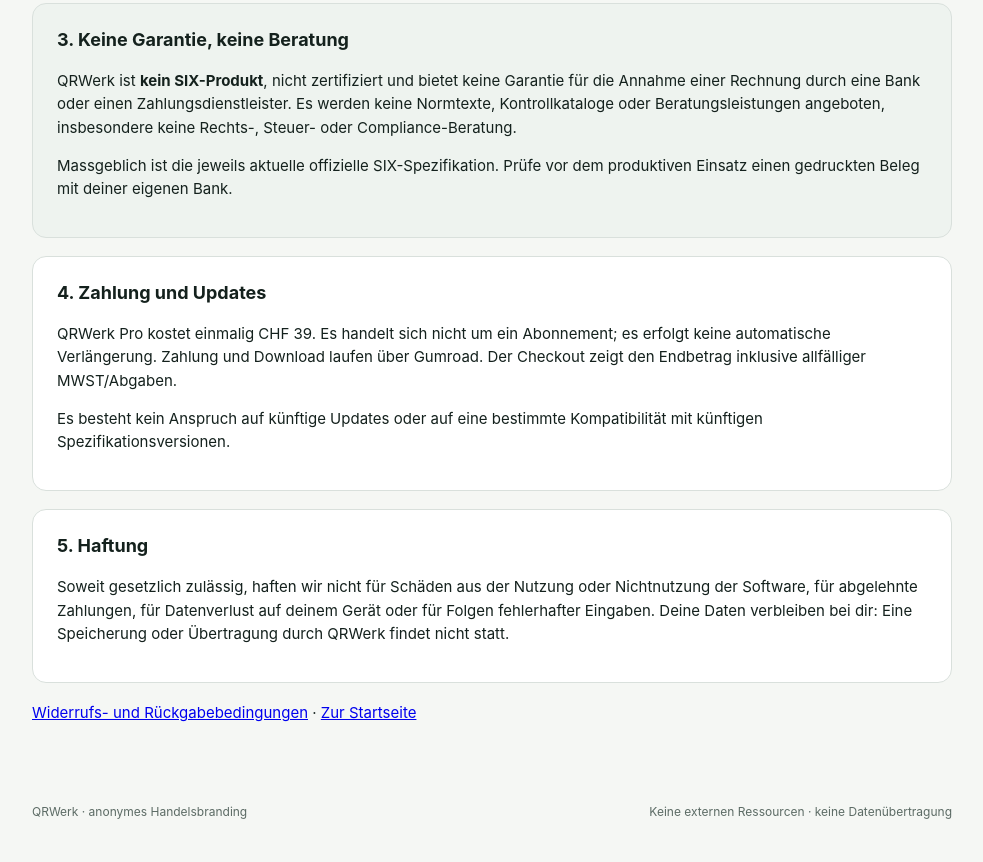
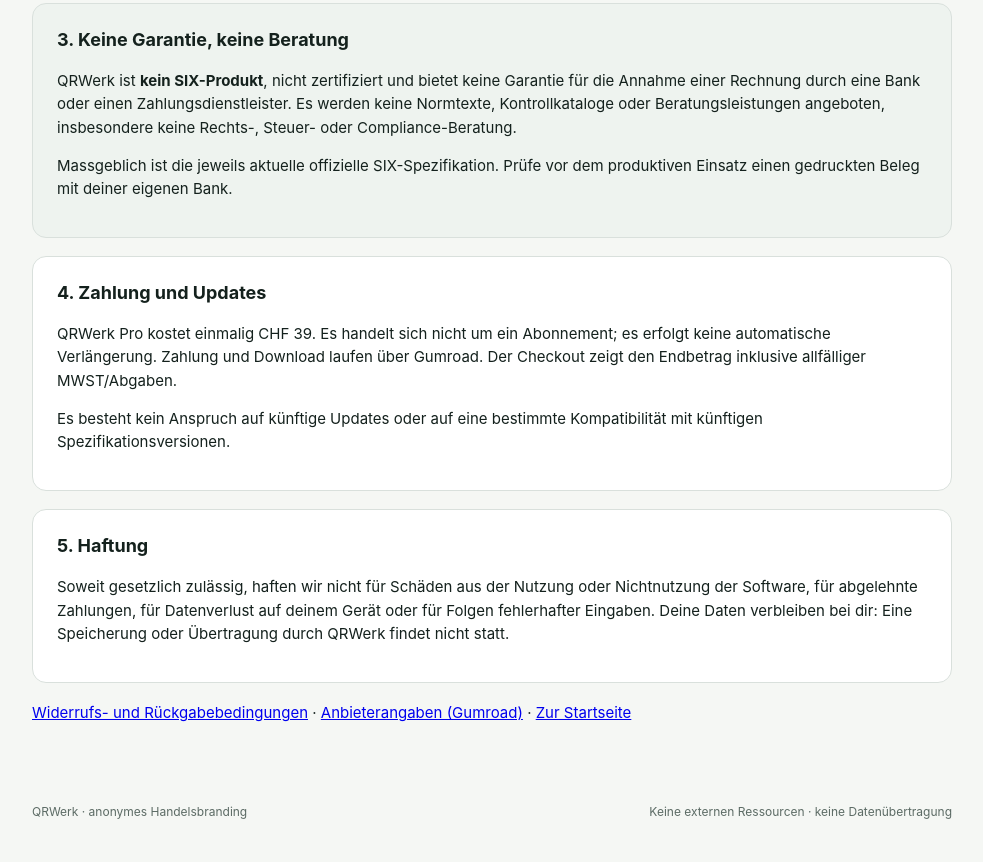
Before and after one commit to Phil-antrope/qrwerk, a plain HTML site: page rechtliches/nutzungsbedingungen.html in a window 1280 px wide. Shown: the part 663-1525 px from the top of the page, without its empty margins (148-1131 px from the left). Drawn offline with Linux system fonts and the light colour scheme.

Commit message:
Rechtliches: Anbieterangaben auf Gumroad verlinkt
Keine Kontaktdaten im Repo; Verweis auf die platformseitige Gumroad-Seite.

```diff
--- a/rechtliches/nutzungsbedingungen.html
+++ b/rechtliches/nutzungsbedingungen.html
@@ -64,6 +64,7 @@
       </section>
 
       <p><a href="widerruf.html">Widerrufs- und Rückgabebedingungen</a> ·
+        <a href="https://1502003004208.gumroad.com/anbieterangaben">Anbieterangaben (Gumroad)</a> ·
         <a href="../index.html">Zur Startseite</a></p>
     </article>
   </main>
```
Also changed, not shown: rechtliches/widerruf.html (+1 -0 lines).
